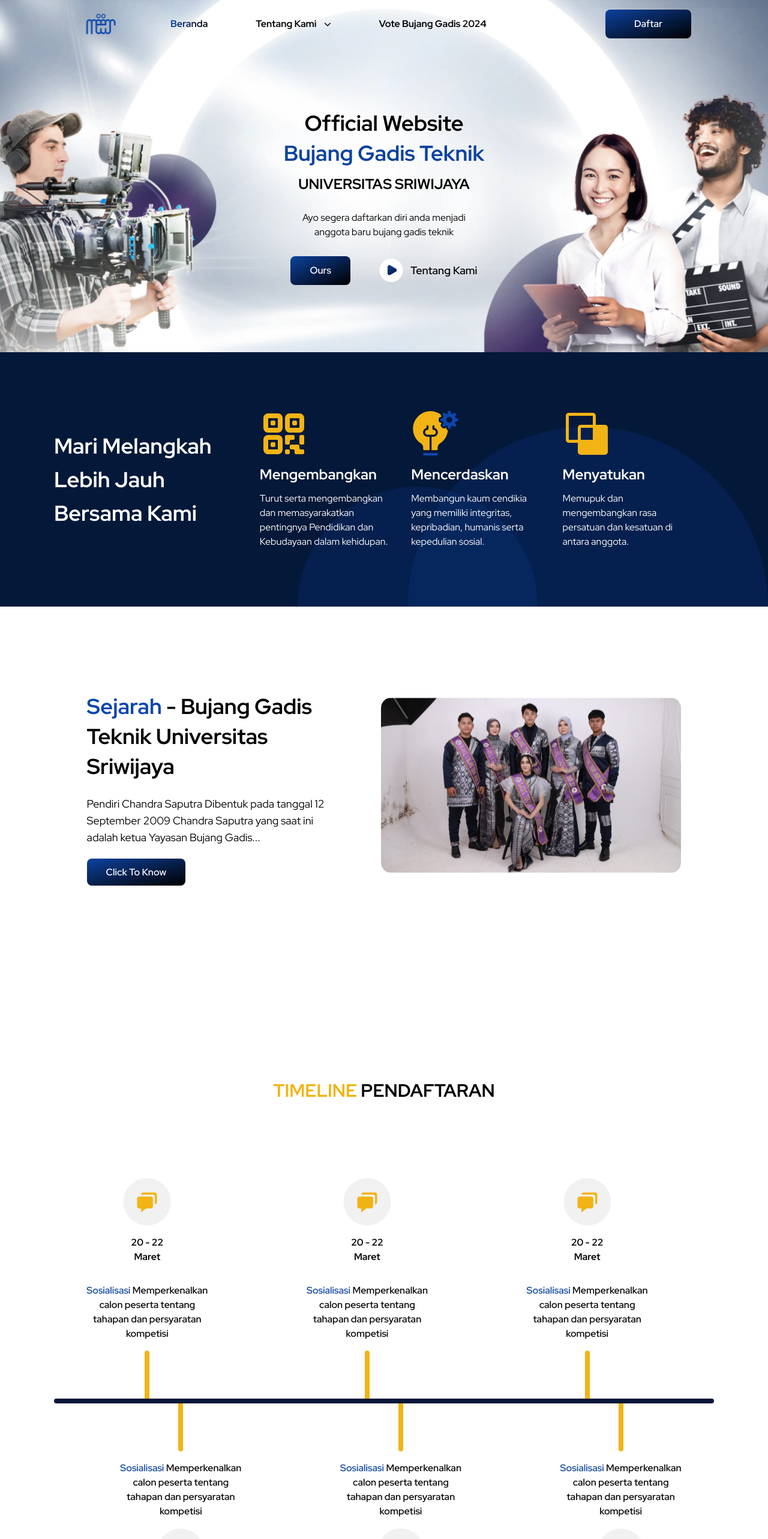
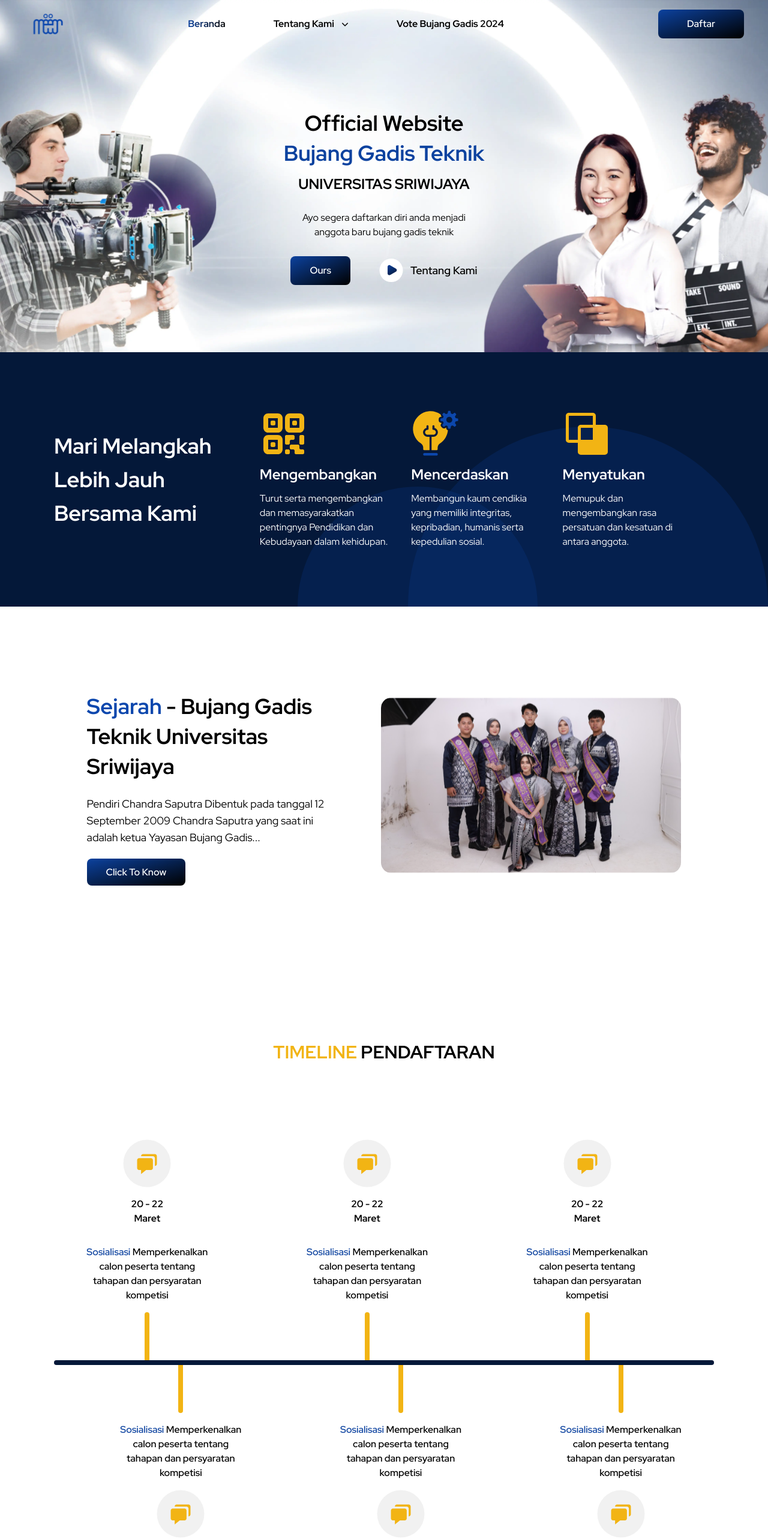
Before and after one commit to KevinNaserwan/Bujang-Gadis-CMS, a Next.js app: page / in a window 1280 px wide. Shown: the top 2565 px of the page at 60% size. Built offline with nearby package versions, Linux system fonts and the light colour scheme.

Commit message:
Fix: ui responsive

```diff
--- a/src/components/header.tsx
+++ b/src/components/header.tsx
@@ -33,7 +33,7 @@ export default function Header() {
         showBackground ? " bg-black  shadow-2xl" : "bg-none"
       } `}
     >
-      <nav className=" container w-11/12 mx-auto">
+      <nav className=" container w-full lg:max-w-[1200px] xl:max-w-[1300px] mx-auto">
         <div className="flex items-center justify-between">
           <div className=" flex items-center w-8/12 xl:w-7/12 justify-between">
             <Image
--- a/src/components/timeline.tsx
+++ b/src/components/timeline.tsx
@@ -2,7 +2,7 @@ import Image from "next/image";
 
 export default function Timeline() {
   return (
-    <div className=" container lg:max-w-[1100px] xl:max-w-[1300px] mx-auto lg:py-48 py-24">
+    <div className=" container lg:max-w-[1100px] xl:max-w-[1300px] mx-auto lg:py-32 py-24">
       <h1 className="font-bold lg:text-3xl text-xl text-black text-center">
         <span className="font-bold lg:text-3xl text-xl text-primary-color">
           TIMELINE
```
